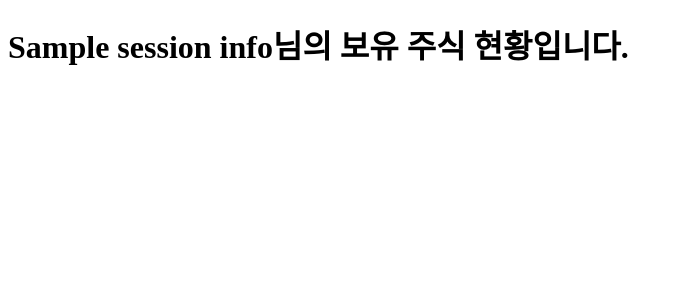
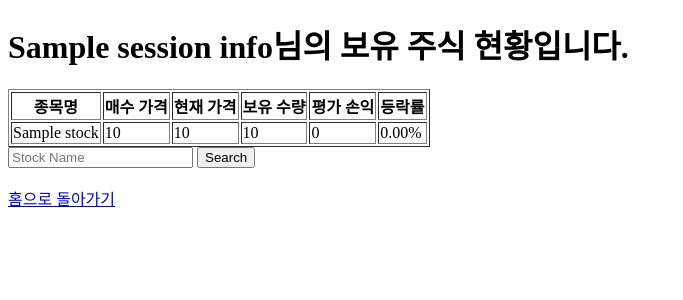
Before and after one commit to gncnWkd/DBS_p2, a Node server app: template views/myStockList.ejs in a window 1280 px wide. Shown: the top 300 px of the page, without its empty margins (0-683 px from the left). Run offline with Node 20, Linux system fonts and the light colour scheme; the template is opened without the code that fills it: most values are stand-ins (such as "Sample title", 1, 10 or a date in 2020).

Commit message:
내 주식 목록, 내 거래 내역 구현

```diff
--- a/app.js
+++ b/app.js
@@ -31,7 +31,7 @@ db.connect((err) => {
   console.log('MySQL 연결 성공');
 });
 
-// localhost:8000 접속시 로그인페이지로
+// localhost:3000 접속시 로그인페이지로
 app.get('/', (req, res) => {
   if(req.session.user) {
     res.render('home', {sessionInfo: req.session.user})
@@ -118,17 +118,23 @@ app.get('/balanceInputOutput', (req, res) => {
 // 보유 주식 현황 페이지 라우트
 app.get('/myStockList', (req, res) => {
   if(req.session.user) {
-    //db.query('')
-    res.render('myStockList', {sessionInfo: req.session.user})
+    db.query('select holding.StockName, Quantity, CurrentPrice, Price From user inner join Holding on user.UserID = holding.UserID inner join stock on holding.StockName = stock.StockName inner join transaction on holding.UserID = transaction.UserID AND holding.StockName = transaction.StockName Where user.UserID = ?', [req.session.user.UserID], (err, results) => {
+      res.render('myStockList', {myStockList: results, sessionInfo: req.session.user});
+    });
   } else {
     res.redirect('login')
   }
 });
 
-// 주식 거래 내역 페이지 라우트
+// 내 주식 거래 내역 페이지 라우트
 app.get('/myTransaction', (req, res) => {
   if(req.session.user) {
-    res.render('myTransaction', {sessionInfo: req.session.user})
+    db.query('SELECT * FROM transaction WHERE UserID = ?', [req.session.user.UserID], (err, results) => {
+      if(err) throw err;
+
+      res.render('myTransaction', {myTransactionList: results, sessionInfo: req.session.user})
+    });
+
   } else {
     res.redirect('login')
   }
@@ -347,7 +353,31 @@ app.post('/stockSearch', (req, res) => {
   });
 });
 
+// 보유 주식 검색 기능
+app.post('/myStockSearch', (req, res) => {
+  const {StockName} = req.body;
+  db.query('WITH temp AS (select holding.StockName, Quantity, CurrentPrice, Price From user inner join Holding on user.UserID = holding.UserID inner join stock on holding.StockName = stock.StockName inner join transaction on holding.UserID = transaction.UserID AND holding.StockName = transaction.StockName Where user.UserID = ?) SELECT * FROM temp WHERE StockName LIKE ?', [req.session.user.UserID, '%'+StockName+'%'], (err, results) => {
+    if(err) throw err;
 
+    res.render('myStockList', {myStockList: results, sessionInfo: req.session.user});
+  })
+});
+
+// 내 주식 거래 내역 검색 기능
+app.post('/myTransactionSearch', (req, res) => {
+  var {TransactionStockName, TransactionStartDate, TransactionEndDate} = req.body;
+  if(TransactionStartDate == '') {
+    TransactionStartDate = '1900-01-01';
+  }
+  if(TransactionEndDate == '') {
+    TransactionEndDate = new Date();
+  }
+  db.query('SELECT * FROM transaction WHERE StockName LIKE ? AND Date <= ? AND Date >= ? AND UserID = ?', ['%'+TransactionStockName+'%', TransactionEndDate, TransactionStartDate, req.session.user.UserID], (err, results) => {
+    if(err) throw err;
+
+    res.render('myTransaction', {myTransactionList: results, sessionInfo: req.session.user});
+  })
+});
 
 // 서버 시작
 app.listen(3000, () => {
--- a/views/myStockList.ejs
+++ b/views/myStockList.ejs
@@ -7,6 +7,32 @@
 </head>
 <body>
   <h1><%= sessionInfo.Name %>님의 보유 주식 현황입니다.</h1>
+  <table border="1">
+    <tr>
+      <th>종목명</th>
+      <th>매수 가격</th>
+      <th>현재 가격</th>
+      <th>보유 수량</th>
+      <th>평가 손익</th>
+      <th>등락률</th>
+    </tr>
+    <% myStockList.forEach(stock => { %>
+    <tr>
+      <td><%= stock.StockName %></td>
+      <td><%= stock.Price %></td>
+      <td><%= stock.CurrentPrice %></td>
+      <td><%= stock.Quantity %></td>
+      <td><%= ((stock.CurrentPrice-stock.Price) * stock.Quantity) %></td>
+      <td><%= ((stock.CurrentPrice-stock.Price) / stock.Price * 100).toFixed(2) %>%</td>
+    </tr>
+    <% }) %>
+  </table>
+  <form method="post" action="/myStockSearch" id="stockSearch-form">
+    <input type="text" name="StockName" placeholder="Stock Name">
+    <input type="submit" value="Search">
+  </form>
+  <br>
+  <a href = "/home">홈으로 돌아가기</a>
 
 </body>
 </html>
```
Also changed, not shown: views/myTransaction.ejs (+40 -0 lines).
